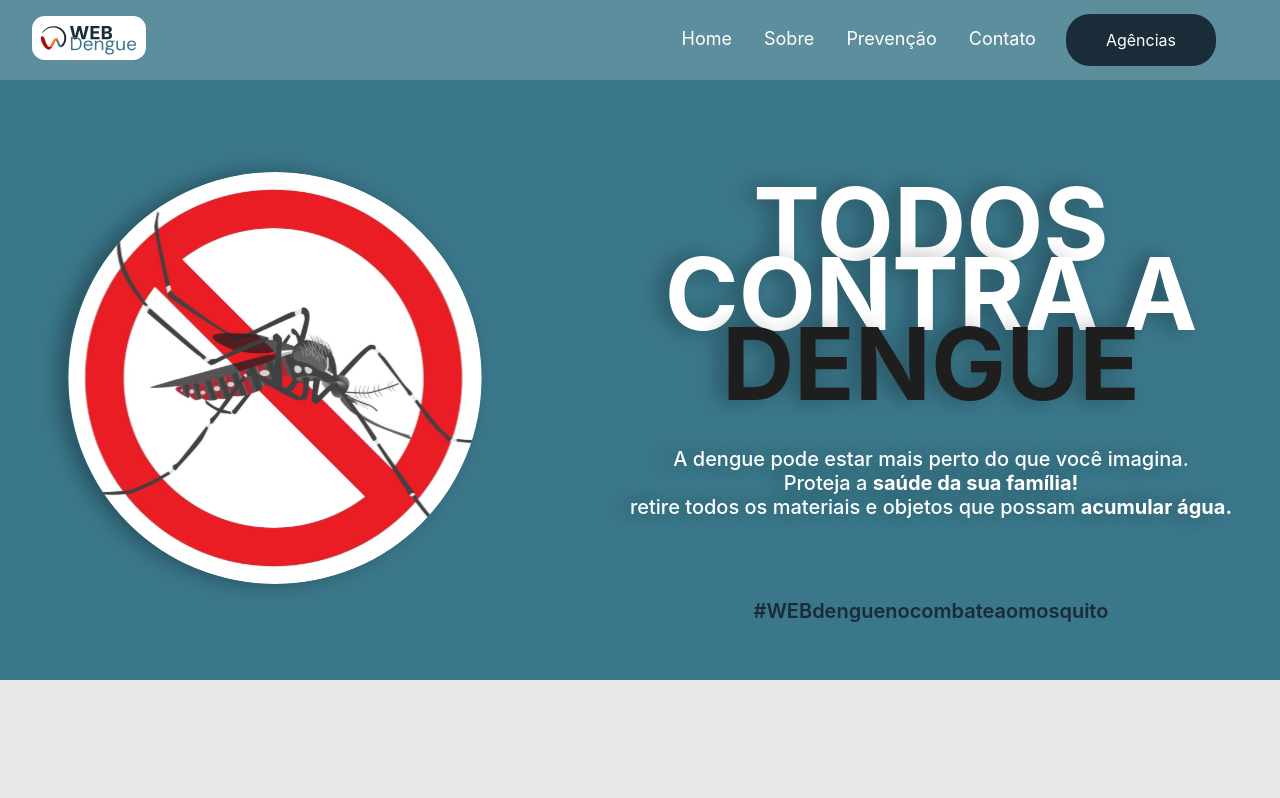
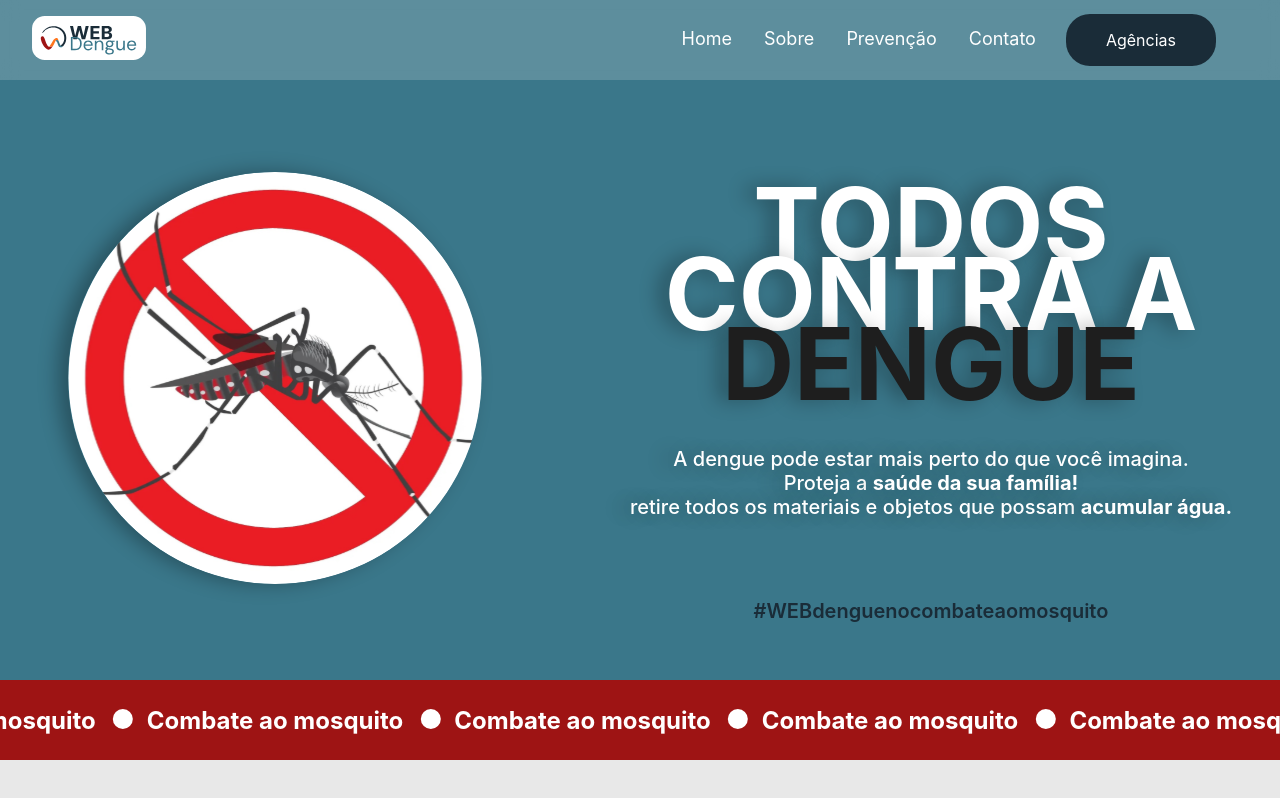
Before and after one commit to vctrwesley/web-dengue, an Angular app: page /usuario/page-home in a window 1280 px wide. Shown: the top 798 px of the page. Built offline with nearby package versions, Linux system fonts and the light colour scheme.

Commit message:
faixa com animacao feita no css

```diff
--- a/src/app/sistema/page-home/page-home.component.css
+++ b/src/app/sistema/page-home/page-home.component.css
@@ -50,6 +50,63 @@
   color: var(--color-primary);
   text-shadow: none;
   font-weight: 600;
+}
+
+/* .faixa-dengue {
+  background: var(--color-red-primary);
+  display: flex;
+  align-items: center;
+  justify-content: center;
+  text-align: center;
+  min-height: 10vh;
+} */
+
+#faixa {
+  width: 100%;
+  overflow: hidden;
+  background: var(--color-red-primary);
+  position: relative;
+}
+
+.faixa-dengue {
+  width: 100%;
+  min-height: 10vh;
+  display: flex;
+  align-items: center;
+  justify-content: center;
+  overflow: hidden;
+  white-space: nowrap;
+}
+
+.marquee {
+  display: inline-block;
+  animation: marquee 35s linear infinite;
+  white-space: nowrap;
+}
+
+.marquee span {
+  display: inline-block;
+  font-size: 24px;
+  font-weight: bold;
+  color: var(--color-light);
+}
+
+.ball {
+  display: inline-block;
+  width: 20px;
+  height: 20px;
+  background: var(--color-light);
+  border-radius: 50%;
+  margin-right: 14px;
+}
+
+@keyframes marquee {
+  0% {
+    transform: translateX(0); /* Começa na posição inicial */
+  }
+  100% {
+    transform: translateX(-40%); /* Move para fora da tela à esquerda */
+  }
 }
 
 .banner-content-slogan {
--- a/src/app/sistema/page-home/page-home.component.html
+++ b/src/app/sistema/page-home/page-home.component.html
@@ -16,6 +16,16 @@
         </div>
     </div>
 </section>
+
+<section id="faixa">
+    <div class="faixa-dengue">
+        <div class="marquee">
+            <span *ngFor="let text of repeatedText"><span class="ball"></span>{{ text }}&nbsp;&nbsp;&nbsp;</span>
+            <span *ngFor="let text of repeatedText"><span class="ball"></span>{{ text }}&nbsp;&nbsp;&nbsp;</span>
+        </div>
+    </div>
+</section>
+
 <section id="home-02">
     <div class="section-02">
     </div>
--- a/src/app/sistema/page-home/page-home.component.ts
+++ b/src/app/sistema/page-home/page-home.component.ts
@@ -3,8 +3,19 @@ import { Component } from '@angular/core';
 @Component({
   selector: 'app-page-home',
   templateUrl: './page-home.component.html',
-  styleUrl: './page-home.component.css'
+  styleUrls: ['./page-home.component.css']
 })
 export class PageHomeComponent {
+  text: string = 'Combate ao mosquito';
+  repeatedText: string[] = [];
 
+  constructor() {
+    this.repeatText(15); // Repetir o suficiente para preencher a tela
+  }
+
+  repeatText(times: number) {
+    for (let i = 0; i < times; i++) {
+      this.repeatedText.push(this.text);
+    }
+  }
 }
```
